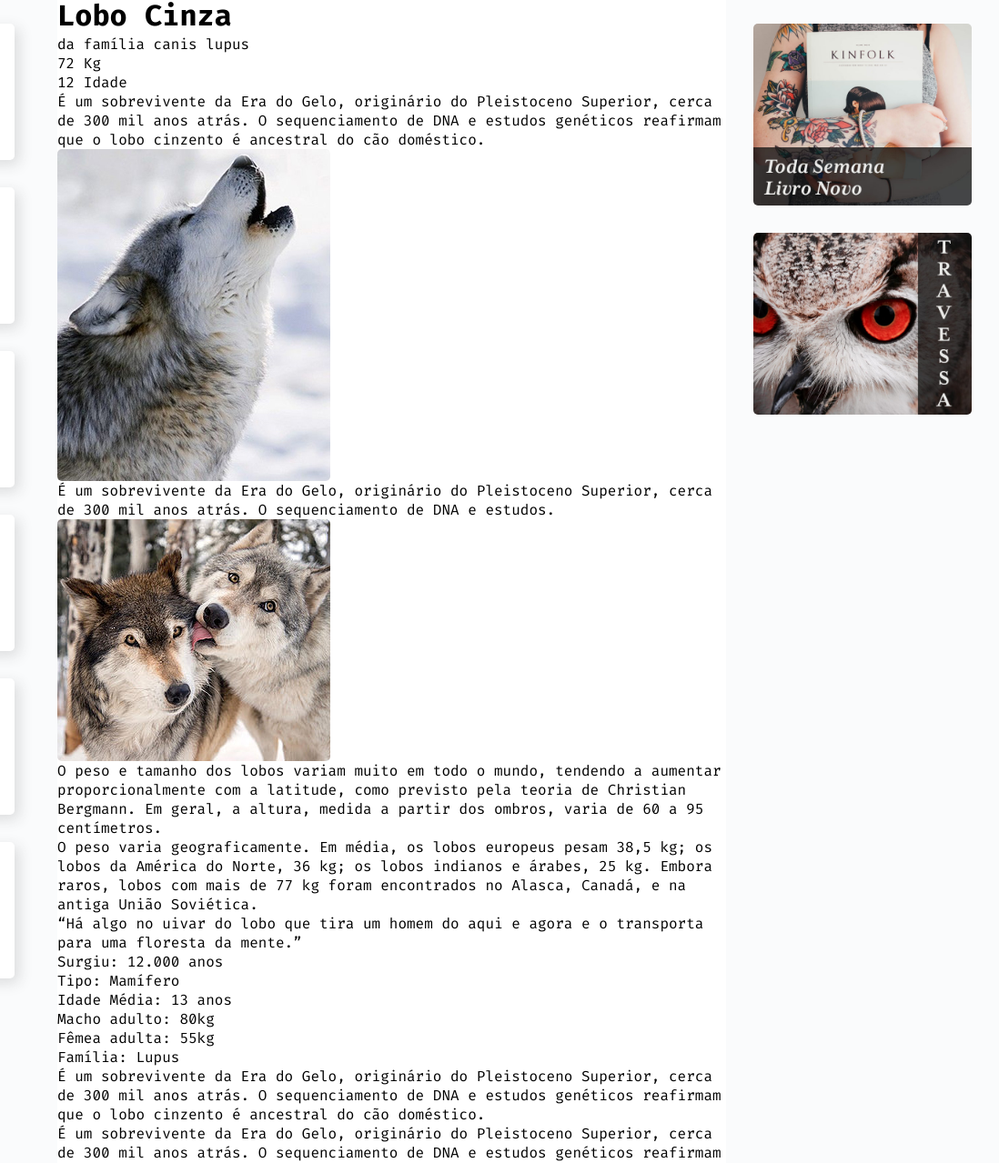
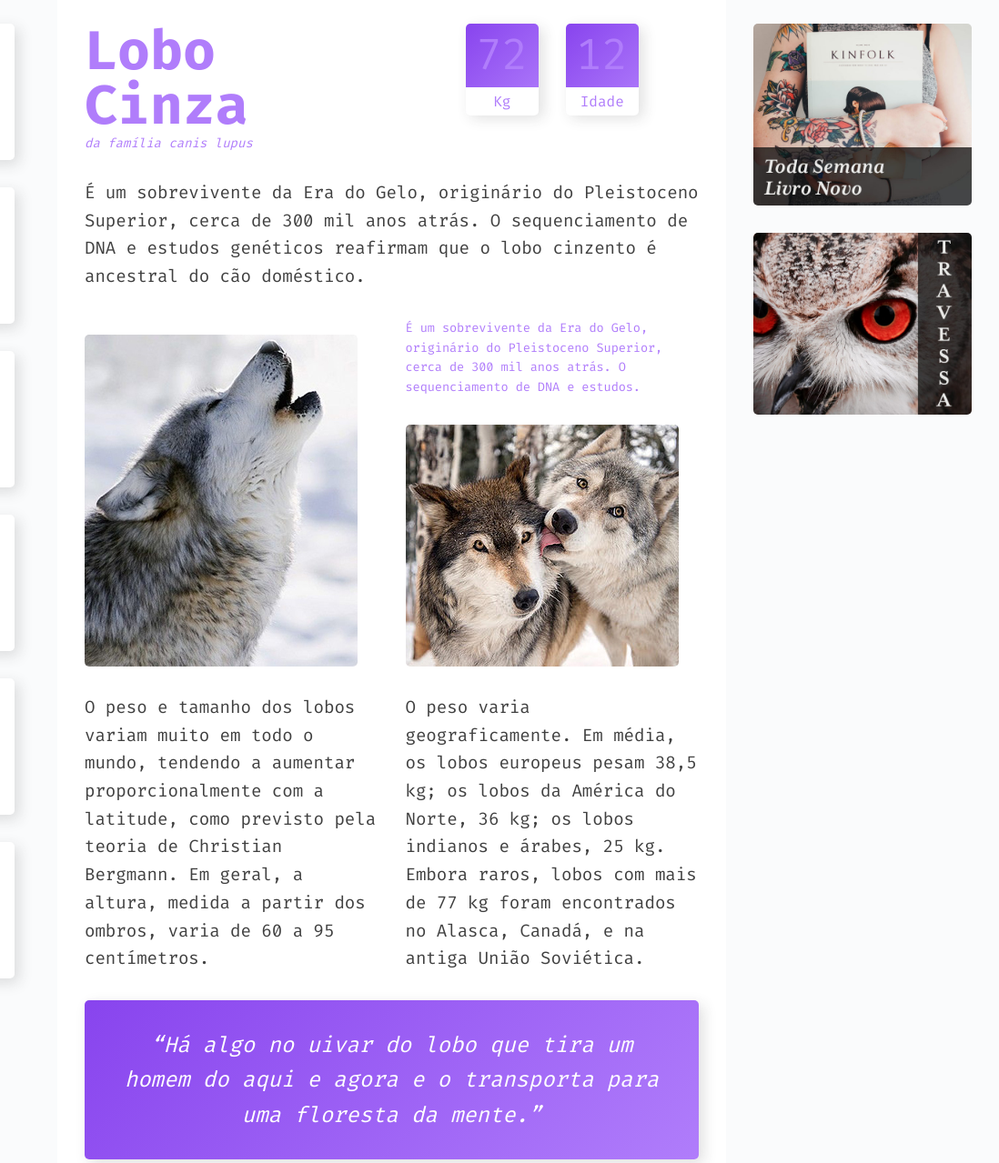
Before and after one commit to TechWilli/wildbeast-css-grid-layout, a plain HTML site: page index.html in a window 1280 px wide. Shown: the part 112-1391 px from the top of the page at 91% size, 182-1280 px from the left. Drawn offline with Linux system fonts and the light colour scheme.

Commit message:
Finaliza parte de estilos do conteúdo central do site

```diff
--- a/index.html
+++ b/index.html
@@ -68,21 +68,26 @@
         </div>
       </div>
 
-      <p>É um sobrevivente da Era do Gelo, originário do Pleistoceno Superior, cerca de 300 mil anos atrás. O
+      <p class="col-wide">É um sobrevivente da Era do Gelo, originário do Pleistoceno Superior, cerca de 300 mil anos atrás. O
         sequenciamento de DNA e estudos genéticos reafirmam que o lobo cinzento é ancestral do cão doméstico.</p>
-      <img src="./img/wolf1.jpg" alt="wolf 1">
-      <p>É um sobrevivente da Era do Gelo, originário do Pleistoceno Superior, cerca de 300 mil anos atrás. O
+
+      <img class="imagem-1" src="./img/wolf1.jpg" alt="wolf 1">
+
+      <p class="destaque">É um sobrevivente da Era do Gelo, originário do Pleistoceno Superior, cerca de 300 mil anos atrás. O
         sequenciamento de DNA e estudos.</p>
-      <img src="./img/wolf2.jpg" alt="wolf 2">
+
+      <img class="imagem-2" src="./img/wolf2.jpg" alt="wolf 2">
+
       <p>O peso e tamanho dos lobos variam muito em todo o mundo, tendendo a aumentar proporcionalmente com a latitude,
         como previsto pela teoria de Christian Bergmann. Em geral, a altura, medida a partir dos ombros, varia de 60 a
         95 centímetros.</p>
+
       <p>O peso varia geograficamente. Em média, os lobos europeus pesam 38,5 kg; os lobos da América do Norte, 36 kg;
         os lobos indianos e árabes, 25 kg. Embora raros, lobos com mais de 77 kg foram encontrados no Alasca, Canadá, e
         na antiga União Soviética.</p>
 
       <!-- blockquote é uma tag para citação. O cite é para quem citou aquilo -->
-      <blockquote class="citacao">
+      <blockquote class="citacao col-wide">
         <p>“Há algo no uivar do lobo que tira um homem do aqui e agora e o transporta para uma floresta da mente.”</p>
         <!-- <cite>Game of Thrones</cite> -->
       </blockquote>
@@ -103,7 +108,7 @@
           sequenciamento de DNA e estudos genéticos reafirmam que o lobo cinzento é ancestral do cão doméstico.</p>
       </div>
 
-      <img src="./img/wolf3.jpg" alt="wolf 3">
+      <img class="col-wide imagem-3" src="./img/wolf3.jpg" alt="wolf 3">
     </main>
     <!-- parte direita -->
     <aside class="anuncios">
--- a/style/style.css
+++ b/style/style.css
@@ -2,6 +2,11 @@
 :root {
   --clean-gray: #FAFBFC;
   --color-gradient: linear-gradient(135deg, #8844EE, #B07DFB);
+  /*
+    cores para dark mode
+    texto em geral: #cdd9e5
+    background: #22272E
+  */
 }
 
 * {
@@ -89,6 +94,140 @@
 /* CONTENT */
 .content {
   grid-area: content;
+  max-width: 900px;
+  margin: 0 auto;
+  padding: 30px;
+  display: grid;
+  grid-template-columns: repeat(2, 1fr);
+  grid-gap: 30px;
+}
+
+/* para textos que pegam as colunas de ponta a ponta */
+.col-wide {
+  grid-column: 1 / -1;
+}
+
+.imagem-1 {
+  grid-row: span 2; /* faz expandir por duas linhas, a atual + 1 */
+  /* align - vertical justify - horizontal */
+  align-self: end; /* fala com o item expecífico dentro do grid */
+  /* outras duas alternativas:
+  grid-row: 3 / span 4;
+  grid-row: 3 / 5; */
+}
+
+.imagem-3 {
+  justify-self: center;
+}
+
+.item-2 {
+  align-self: end;
+}
+
+/* ESTILOS GERAIS DO CONTENT */
+p {
+  font-size: 1.2rem;
+  line-height: 1.6;
+  letter-spacing: -0.005rem;
+  color:rgba(0, 0, 0, 0.75);
+}
+
+/* TíTULO */
+.titulo {
+  color: #B07DFB;
+}
+
+.titulo h1 {
+  font-size: 3.75rem;
+  line-height: 1;
+  font-weight: 700;
+}
+
+.titulo span {
+  font-size: 0.875rem;
+  font-style: italic;
+}
+
+/* CARACTERÍSTICAS */
+.caracteristicas {
+  display: flex;
+  align-items: flex-start;
+  justify-content: center;
+}
+
+/* divs que estão diretamente dentro da classe caracteristicas */
+.caracteristicas > div {
+  width: 80px;
+  text-align: center;
+  background: var(--color-gradient);
+  border-radius: 5px;
+  box-shadow: 5px 5px 15px 0px rgba(44, 44, 44, 0.15);
+  position: relative;
+}
+
+.caracteristicas div:first-child {
+  margin-right: 30px;
+}
+
+.caracteristicas span {
+  display: block;
+  color: #B07DFB;
+}
+
+.numero {
+  font-size: 3rem;
+  line-height: 1;
+  margin: 10px auto;
+}
+
+.rotulo {
+  background-color: #FFFFFF;
+  border-radius: 0 0 5px 5px;
+  padding: 5px 0;
+  position: relative;
+  top: 2px;
+}
+
+.destaque {
+  font-size: 0.85rem;
+  color: #B07DFB;
+  max-width: 20rem;
+}
+
+.citacao, .atributos {
+  padding: 30px;
+  border-radius: 5px;
+  box-shadow: 5px 5px 15px 0px rgba(44, 44, 44, 0.15);
+  background: var(--color-gradient);
+  align-self: start;
+}
+
+.citacao p {
+  font-size: 1.5rem;
+  font-style: italic;
+  text-align: center;
+  color: #FFFFFF;
+  max-width: 600px;
+  margin: 0 auto;
+}
+
+.atributos li {
+  color: #FFFFFF;
+  font-size: 1.125rem;
+  padding: 15px;
+}
+
+.atributos li + li {
+  border-top: 2px solid #B07DFB;
+}
+
+/* p que vem após um outro p, ignorando o primeiro */
+.informacoes p + p {
+  margin-top: 30px;
+}
+
+.informacoes p {
+  font-size: 1.115rem;
 }
 
 /* ANÚNCIOS */
@@ -100,8 +239,6 @@
   background-color: var(--clean-gray);
   padding: 30px;
 }
-
-
 
 /* FOOTER */
 .footer {
```
Also changed, not shown: img/wildbeast-screenshot.png (added), 1 other file.
